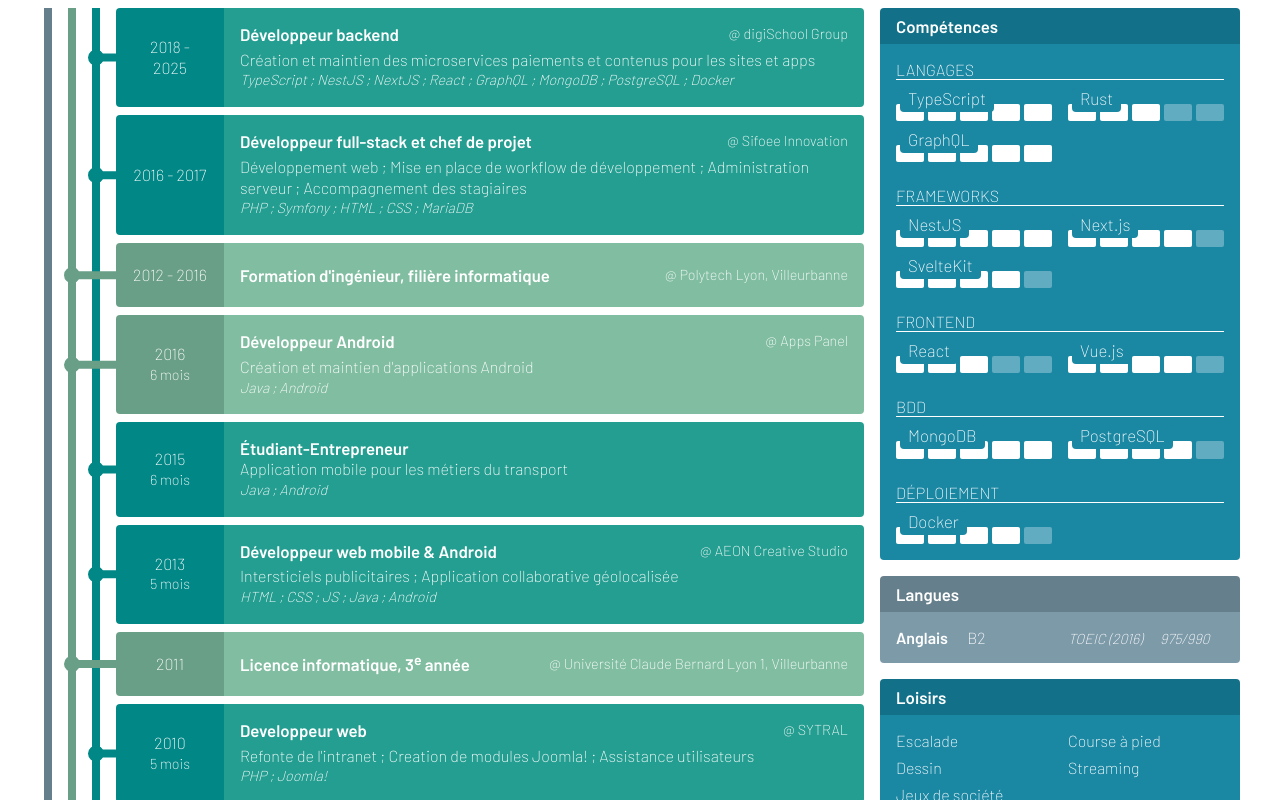
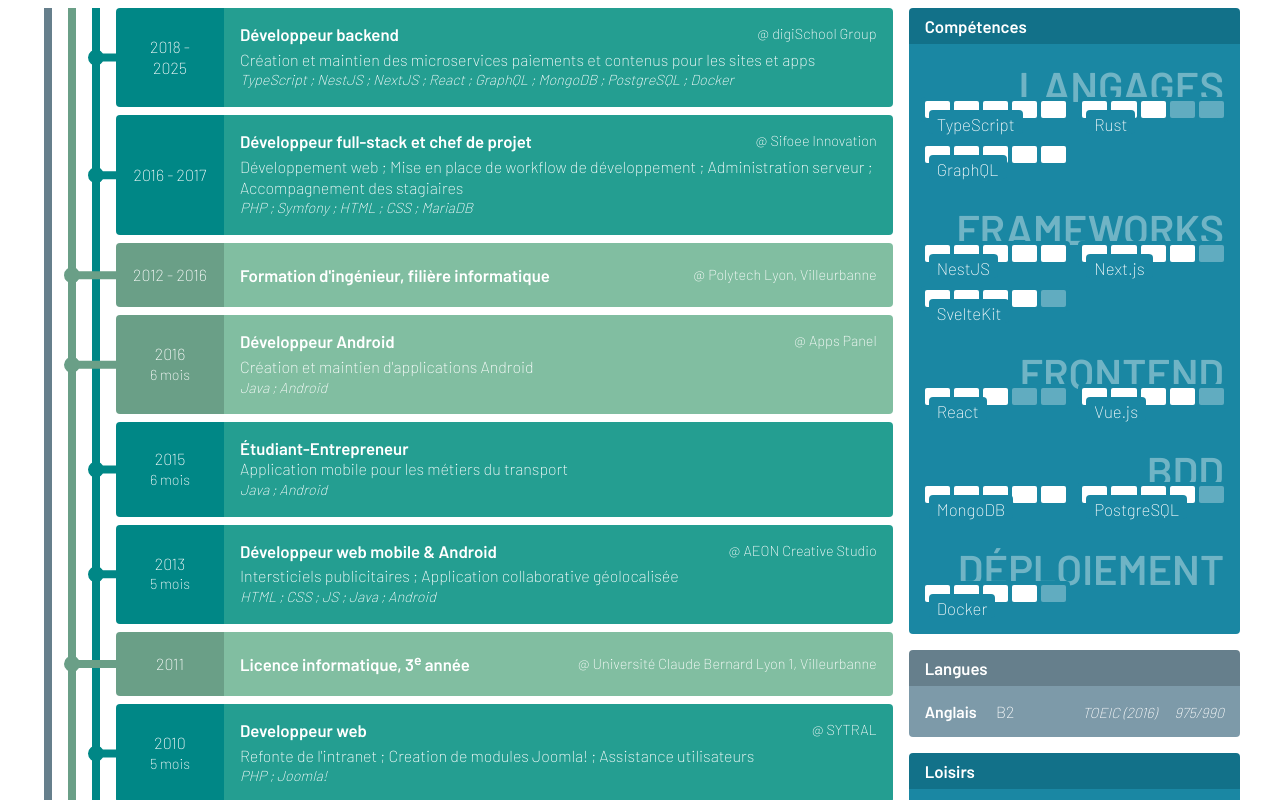
Before and after one commit to prShadoko/cv, a SvelteKit app: page / in a window 1280 px wide. Shown: the top 800 px of the page. Built offline with nearby package versions, Linux system fonts and the light colour scheme; a web font is replaced by a local one.

Commit message:
Rework abilities panel

```diff
--- a/src/Abilities.svelte
+++ b/src/Abilities.svelte
@@ -10,12 +10,14 @@
       <div class="label">{category}</div>
       {#each abilities as { ability, level }}
       <div class="ability">
-        <div class="label">{ability}</div>
-        <div class={['level', `level-${level}`]}>
+        <div class="level">
+          <div class={`level-${level}`}>
             {#each { length: 5 }}
             <div></div>
             {/each}
           </div>
+        </div>
+        <div class="label">{ability}</div>
       </div>
       {/each}
     </div>
@@ -25,13 +27,6 @@
 
 
 <style>
-  /*
-  #1a87a3
-  #127189
-
-  #004757
-  #b9cad0
-  */
   #abilities {
     height: fit-content;
   }
@@ -50,22 +45,19 @@
     padding: var(--spacing);
     display: grid;
     grid-template-columns: repeat(2, 1fr);
-    /* display: flex; */
-    /* flex-direction: column; */
-    /* gap: var(--spacing); */
     gap: calc(.5 * var(--spacing)) var(--spacing);
 
     .category {
-      /* display: grid; */
       display: contents;
-      /* grid-template-columns: repeat(2, 1fr); */
-      /* gap: calc(.5 * var(--spacing)) var(--spacing); */
 
       & > .label {
-        /* font-weight: 600; */
+        color: #ffffff60;
+        font-weight: 600;
+        font-size: 2.6rem;
         text-transform: uppercase;
+        text-align: right;
         grid-column: 1 / 3;
-        border-bottom: 1px white solid;
+        margin-bottom: -.5em;
       }
       &:not(:first-child) > .label {
         margin-top: var(--spacing);
@@ -75,21 +67,23 @@
         & > .label {
           display: inline-block;
           background-color: #1a87a3;
-          /* background-color: #1a87a3e6; */
-          /* background-color: #1a87a3d0; */
-          /* background-color: #127189; */
+          /* TODO: use some blur or stick strictly to flat design? */
+          /* background-color: #1a87a3a3; */
+          /* backdrop-filter: blur(2px); */
           border-radius: 4px;
 
           font-size: 1.05em;
-          position: relative;
-          z-index: 1;
-          padding: 0 8px 4px;
+          padding: 4px 8px 0;
           margin-left: 4px;
         }
 
         .level {
-          margin-top: -8px;
+          margin: 0 calc(-.25 * var(--spacing)) calc(-.75 * var(--spacing));
+          background-color: #1a87a3;
+          padding: calc(.25 * var(--spacing));
+          border-radius: 4px;
 
+          & > div {
             display: flex;
             flex-direction: row;
             justify-content: space-between;
@@ -98,7 +92,7 @@
             gap: 4px;
 
             & > div {
-            width: 28px;
+              flex-grow: 1;
               height: .9lh;
 
               background-color: #ffffff;
@@ -121,4 +115,5 @@
         }
       }
     }
+  }
 </style>
```
Lines whose indentation alone changed are shown as unchanged.
